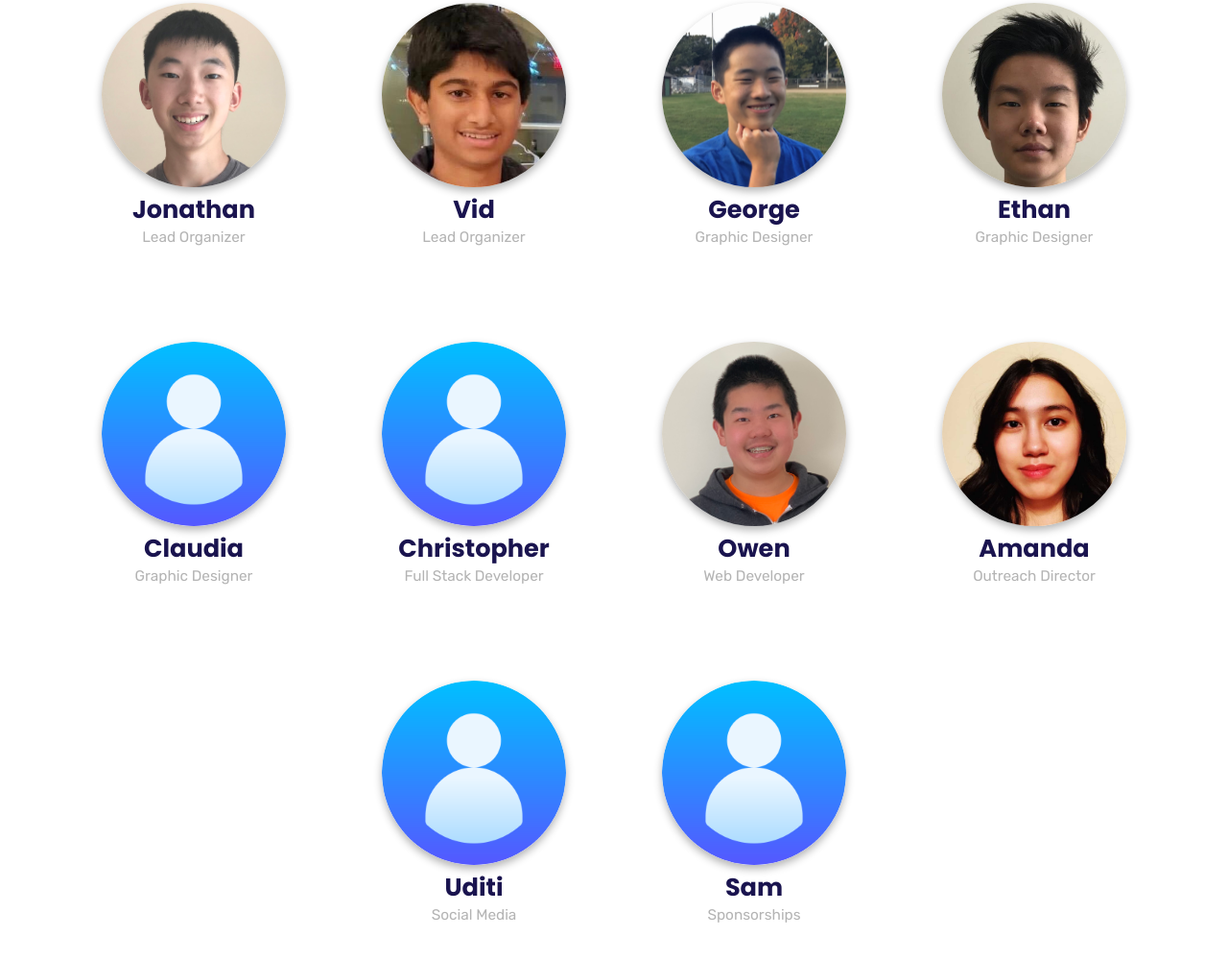
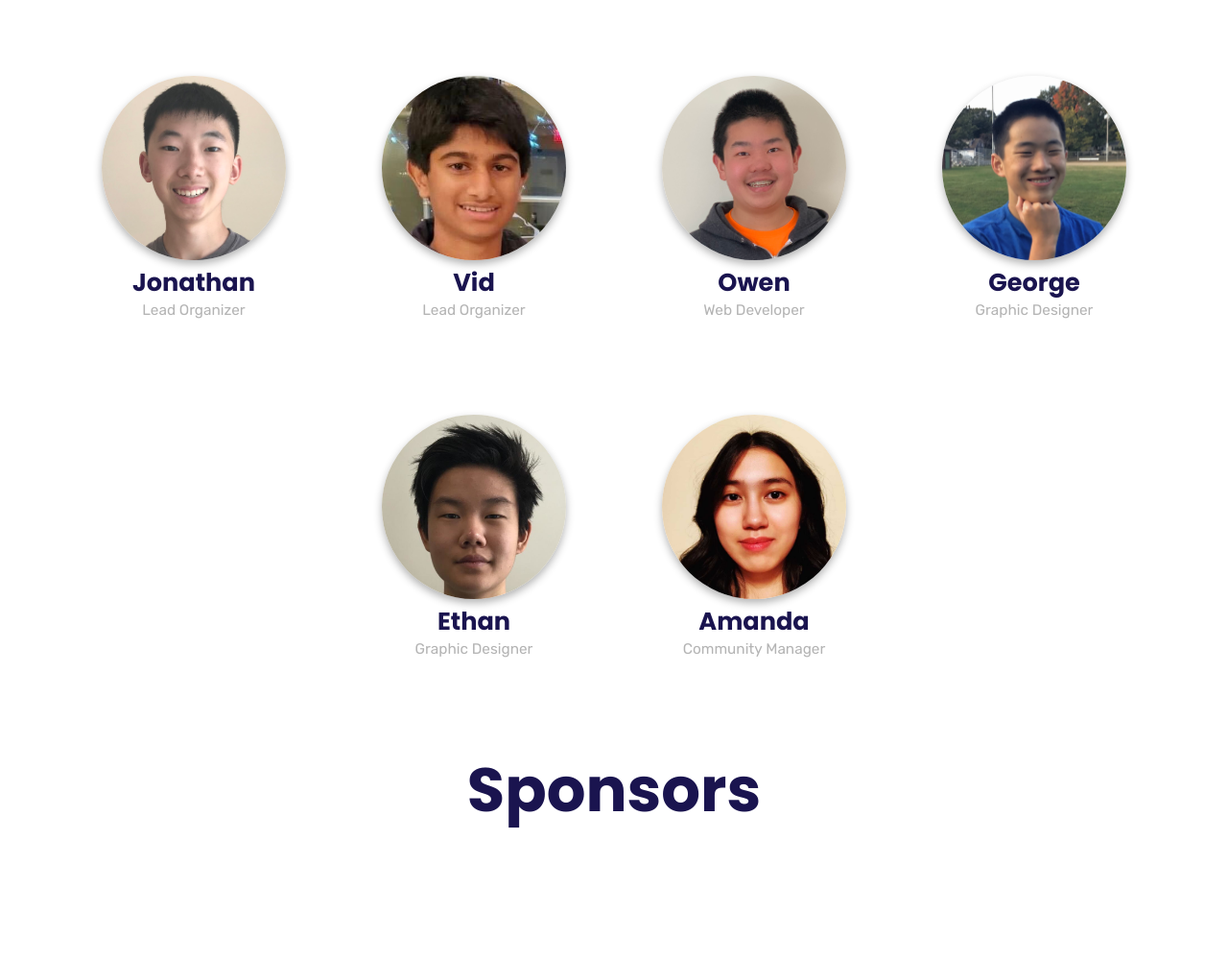
Before and after one commit to hack-3/website, a plain HTML site: page index.html in a window 1280 px wide. Shown: the part 1780-2780 px from the top of the page at 96% size. After the commit the page ends 2740 px from the top, so only its background shows below. Drawn offline with Linux system fonts and the light colour scheme.

Commit message:
Revert "Update team photos"
This reverts commit 3fcdb927a9c902c0a6dcc25777f5fa14f4d9c3c0.

```diff
--- a/index.html
+++ b/index.html
@@ -6,14 +6,15 @@
     <meta charset="UTF-8">
     <meta name="viewport" content="width=device-width, initial-scale=1.0">
     <meta name="description"
-        content="Hack3 is a fun, two day online hackathon made for high school students, both new and experienced. During this time, you will develop and present a project for cool prizes. Most importantly, you will learn new and useful skills that will help you on your computer science journey.">
+        content="Hack3 is a fun, 24 hour online hackathon made for high school students, both new and experienced. During this time, you will develop and present a project for cool prizes. Most importantly, you will learn new and useful skills that will help you on your computer science journey.">
     <meta name="robots" content="index, follow">
 
     <title>Hack3: Coding Competition for High School Students</title>
 
     <!-- Fonts -->
     <link rel="preconnect" href="https://fonts.gstatic.com">
-    <link href="https://fonts.googleapis.com/css2?family=Inter&family=Poppins:wght@400;700&family=Rubik&display=swap" rel="stylesheet">
+    <link href="https://fonts.googleapis.com/css2?family=Inter&family=Poppins:wght@400;700&family=Rubik&display=swap"
+        rel="stylesheet">
 
     <!-- CSS -->
     <link rel="stylesheet" href="styles/style.css">
@@ -53,7 +54,7 @@
         <div class="content" id="main-content">
             <img src="assets/Hack3.png" alt="Hack3" class="hack3">
             <h1 class="title" id="main-title">Empowering Young Coders Everywhere.</h1>
-            <h2 class="subtitle">The Leading Online Hackathon for<br>High Schoolers.<br>April 17-19 2021!</h2>
+            <h2 class="subtitle">The Leading Online Hackathon for<br>High Schoolers.<br>Coming April 2021!</h2>
             <a href="https://docs.google.com/forms/d/e/1FAIpQLScdGNZBze4E5BlvyULgFtEausLj61rVxNHP-uu0_r9y35HjIQ/viewform"
                 target="_BLANK" class="register"><strong>Get updates!</strong></a>
         </div>
@@ -65,7 +66,7 @@
             <div class="faq">
                 <div class="faq-content">
                     <h3 class="question">What is Hack3?</h3>
-                    <p class="answer">Hack3 is a fun, two day online hackathon made for high school students, both new
+                    <p class="answer">Hack3 is a fun, 24 hour online hackathon made for high school students, both new
                         and
                         experienced. During this time, you will develop and present a project for cool prizes. Most
                         importantly, you will learn new and useful skills that will help you on your computer science
@@ -166,6 +167,17 @@
             </div>
             <div class="profile">
                 <div>
+                    <img class="profile-picture" src="assets/team/Owen.jpg" alt="Owen">
+                </div>
+                <div>
+                    <h3 class="profile-name">Owen</h3>
+                </div>
+                <div>
+                    <p class="description">Web Developer</p>
+                </div>
+            </div>
+            <div class="profile">
+                <div>
                     <img class="profile-picture" src="assets/team/George.jpg" alt="George">
                 </div>
                 <div>
@@ -188,68 +200,13 @@
             </div>
             <div class="profile">
                 <div>
-                    <img class="profile-picture" src="assets/team/Generic.png" alt="Claudia">
-                </div>
-                <div>
-                    <h3 class="profile-name">Claudia</h3>
-                </div>
-                <div>
-                    <p class="description">Graphic Designer</p>
-                </div>
-            </div>
-            <div class="profile">
-                <div>
-                    <img class="profile-picture" src="assets/team/Generic.png" alt="Christopher">
-                </div>
-                <div>
-                    <h3 class="profile-name">Christopher</h3>
-                </div>
-                <div>
-                    <p class="description">Full Stack Developer</p>
-                </div>
-            </div>
-            <div class="profile">
-                <div>
-                    <img class="profile-picture" src="assets/team/Owen.jpg" alt="Owen">
-                </div>
-                <div>
-                    <h3 class="profile-name">Owen</h3>
-                </div>
-                <div>
-                    <p class="description">Web Developer</p>
-                </div>
-            </div>
-            <div class="profile">
-                <div>
                     <img class="profile-picture" src="assets/team/Amanda.jpg" alt="Amanda">
                 </div>
                 <div>
                     <h3 class="profile-name">Amanda</h3>
                 </div>
                 <div>
-                    <p class="description">Outreach Director</p>
-                </div>
-            </div>
-            <div class="profile">
-                <div>
-                    <img class="profile-picture" src="assets/team/Generic.png" alt="Uditi">
-                </div>
-                <div>
-                    <h3 class="profile-name">Uditi</h3>
-                </div>
-                <div>
-                    <p class="description">Social Media</p>
-                </div>
-            </div>
-            <div class="profile">
-                <div>
-                    <img class="profile-picture" src="assets/team/Generic.png" alt="Sam">
-                </div>
-                <div>
-                    <h3 class="profile-name">Sam</h3>
-                </div>
-                <div>
-                    <p class="description">Sponsorships</p>
+                    <p class="description">Community Manager</p>
                 </div>
             </div>
         </div>
@@ -257,30 +214,9 @@
 
     <div class="section" id="sponsors">
         <h1 class="title" id="sponsors-title">Sponsors</h1>
-        <div class="content" id="team-content">
-            <div class="profile">
-                <div>
-                    <img src="assets/sponsors/nexusbytes.png" style="width: 30vw">
-                </div>
-            </div>
-            <div class="profile">
-                <div>
-                    <img src="https://dash-cloud.com/wp-content/uploads/2021/01/cropped-spacecloud2-300x26.png"  style="width: 30vw">
-                </div>
-            </div>
-            <div class="profile">
-                <div>
-                    <img src="https://www.stickermule.com/about/_next/static/public/logoColored.67e93281fc7b7837ca6c47a44ff7ea56.svg" style="width: 30vw">
-                </div>
-            </div>
-        </div>
     </div>
 
-    <footer class="footer" id="footer">
-        <div align="center">
-            <p class="answer">Copyright 2021 Hack3</p>
-        </div>
-    </footer>
+    <footer class="footer" id="footer"></footer>
 
     <script src="js/nav.js"></script>
 </body>
--- a/styles/faq.css
+++ b/styles/faq.css
@@ -1,4 +1,3 @@
-/* Test */
 .content#faq-content {
     display: flex;
     flex-wrap: wrap;
--- a/styles/style.css
+++ b/styles/style.css
@@ -26,7 +26,7 @@ html {
     color: #1A144F;
     margin: auto;
     margin-bottom: 10px;
-    font-size: 3vw;
+    font-size: 5vw;
     text-align: center;
 }
 
```
Also changed, not shown: assets/sponsors/nexusbytes.png (deleted), assets/team/Generic.png (deleted), styles/main.css (line endings or trailing spaces).
